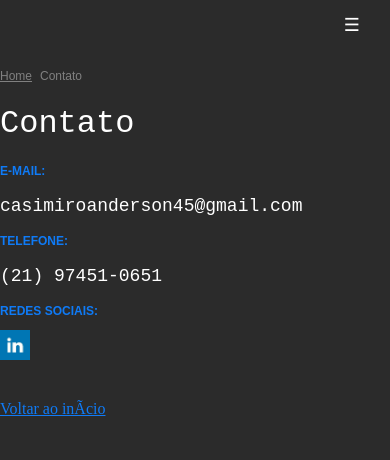
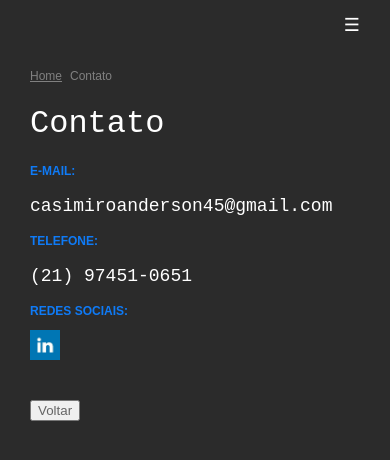
Before and after one commit to Anderson0933/Portf-lio, a website: page Contato.html in a window 390 px wide. Drawn offline with Linux system fonts and the light colour scheme.

Commit message:
Atualização V7

```diff
--- a/Contato.html
+++ b/Contato.html
@@ -42,7 +42,7 @@
 <h3>Redes Sociais:</h3>
 <a href="https://www.linkedin.com/in/anderson-casimiro/"><img class="social-img" src="img/luk.jpg" alt="link para o link">
 <br><br><br>
-<a class="back-link" href="index.html">Voltar ao início</a>
+<a class="buttomVoltar" href="index.html"><button class="buttomVoltar">Voltar</button></a>
 </div>
 
 
--- a/css/styles.css
+++ b/css/styles.css
@@ -113,16 +113,15 @@ html,body {
     }
 
     .main {
-
-
     animation-name:conteudo;
     animation-duration: 2s;
-
+    margin-left: 30px;
 }
 
     .cv-pic {
     float: left;
-    border-radius: 0px;
+    border-radius
+    : 0px;
     margin-right: 30px;
     width: 300px;
     margin-bottom: 20px;
@@ -145,9 +144,6 @@ html,body {
     margin-top: 40px;
     }
 
-
-
-
     .main h3 {
     font-size: 12px;
     color: #0f7bf7;
@@ -166,35 +162,33 @@ html,body {
     list-style: none;
     padding-left: 0;
     color: grey;
-
-
     }
 
     .caminho a {
     color: gray;
     }
+
     .caminho li {
     display: inline-block;
     font-family:Arial, Helvetica, monospace;
     }
 
     .gitlg {
-
     width: 40px;
     border-radius: 50%;
     }
+
     .social-img {
     width: 30px;
     }
 
-    .back-link {
-    color: #0f7bf7;
+    .buttomVoltar {
+    color: #656565;
+    position: relative;
+    cursor: pointer;
     }
 
-
-
      .dodo {
-
         float: left;
         border-radius: 50px;
         margin-right: 30px;
@@ -261,11 +255,6 @@ html,body {
     margin-right: 20px;
     }
 
-    .main {
-
-
-
-    }
 
     main p {
     text-align: left;
```
Also changed, not shown: Curriculo.html (+4 -14 lines), index.html (+7 -12 lines).
